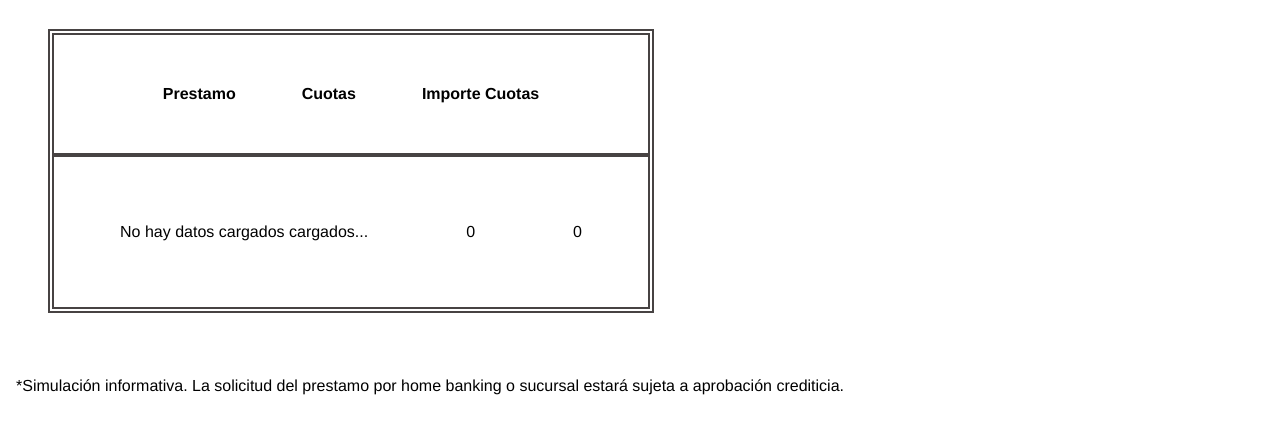
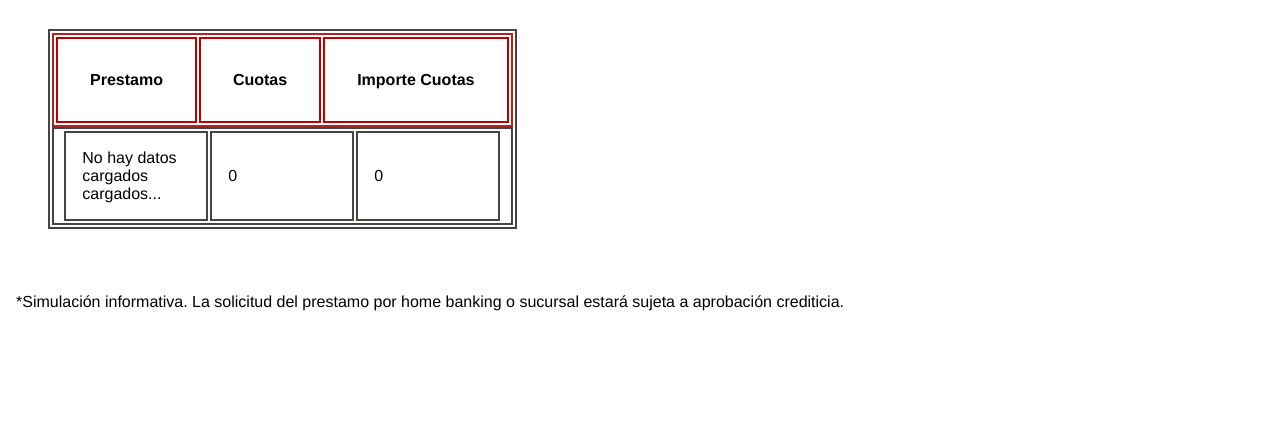
Before and after one commit to MatiasCoronel1312/ProyectoFinalJavaScript, a plain HTML site: page assets/pages/Detalles.html in a window 1280 px wide. Shown: the part 228-662 px from the top of the page. Drawn offline with Linux system fonts and the light colour scheme.

Commit message:
agregue estilo a la tabla

```diff
--- a/css/estilo.css
+++ b/css/estilo.css
@@ -84,21 +84,28 @@ div input {
     border-color: #474343;
     border-width: 2px ;
     flex-direction: column;
-    justify-content: space-evenly;
+    justify-content: center;
 }
 .tabla_fila1{
     border-style: solid;
-    border-color: #474343;
+    border-color: #ad2424;
     border-width: 2px ;
     display: flex;
     justify-content: center;
-    padding: 1rem;
+    padding: 0rem;
 }
 th {
     padding: 2rem;
+    border-style: solid;
+    border-color: #b90101;
+    border-width: 2px ;
 }
 td {
-    padding: 3rem;
+    width: 9rem;
+    padding: 1rem;
+    border-style: solid;
+    border-color: #474343;
+    border-width: 2px ;
 }
 .tabla_fila2{
     border-style: solid;
@@ -106,7 +113,7 @@ td {
     border-width: 2px ;
     display: flex;
     justify-content: center;
-    padding: 1rem;
+    padding: 0rem;
 }
 
 .IngresoSueldo{
--- a/js/detalle.js
+++ b/js/detalle.js
@@ -15,9 +15,9 @@ const cargoArrayDeCursos = () => {
 
         for (dato of datos) {
             lista += `<tr>
-                          <td class="align-left">${dato.prestamoNeto}</th>
+                          <td class="align-left">$${dato.prestamoNeto}</th>
                           <td class="align-right">${dato.cuotas}</th>
-                          <td class="align-right">${dato.ImporteCuotas}</th>
+                          <td class="align-right">$${dato.ImporteCuotas}</th>
                       </tr>`;
              aviso += '<h2>' + dato.nombre + " " + dato.apellido + ' , este es el prestamo que te podemos ofrecer</h2>';
         }
```
